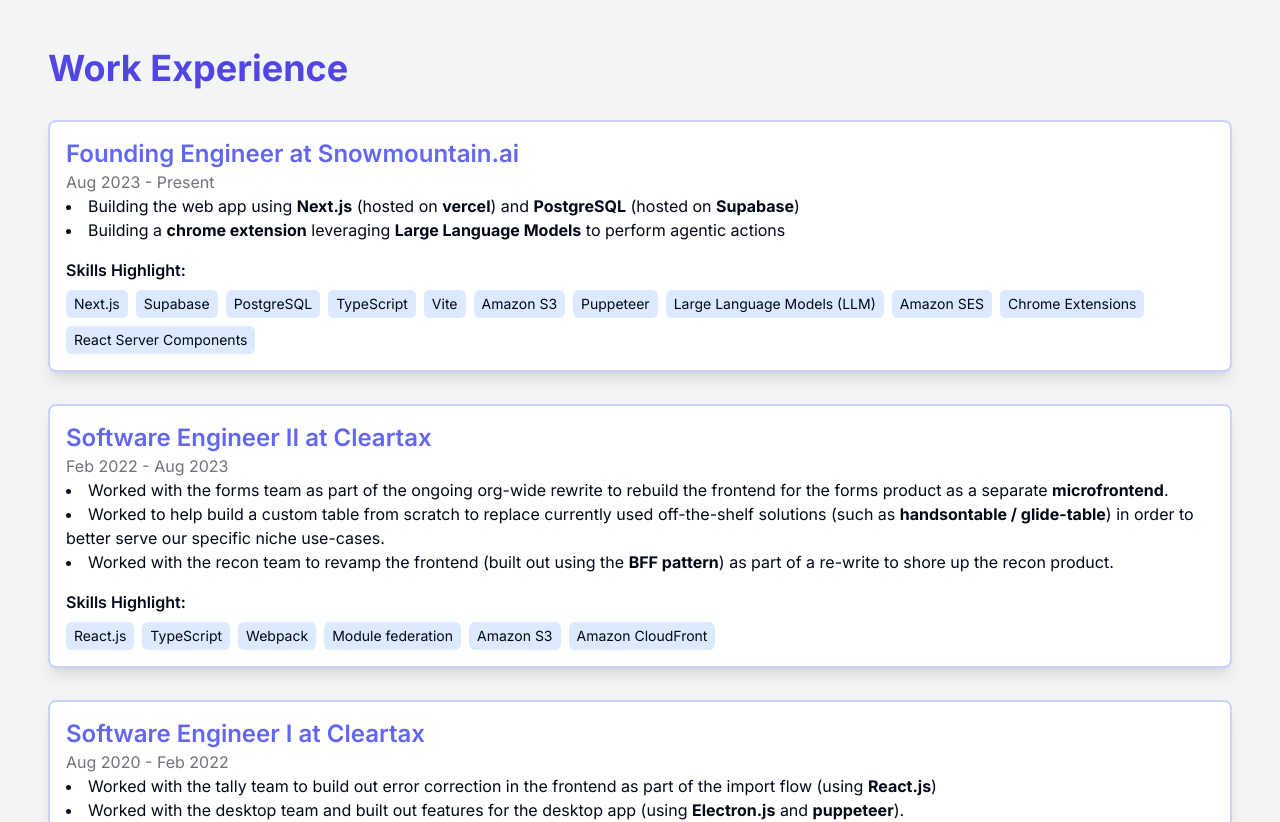
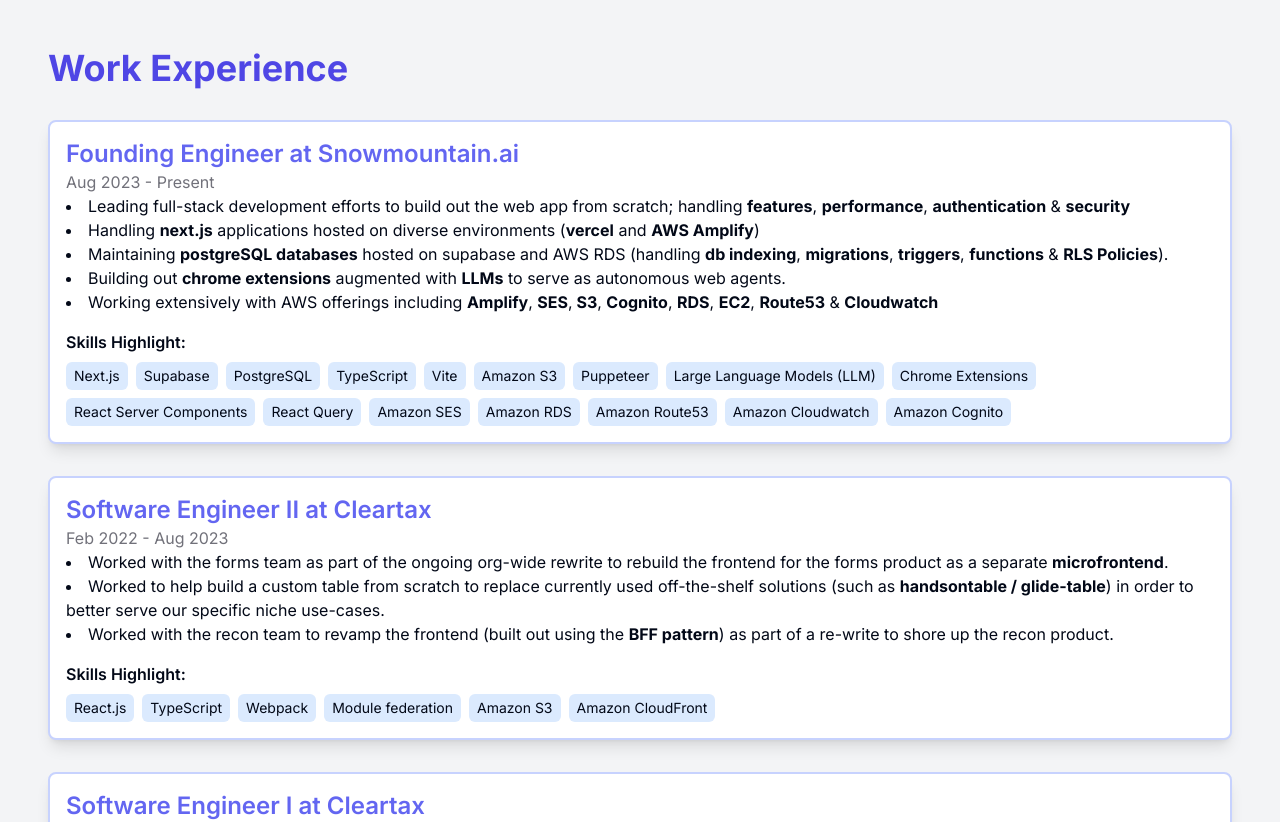
Before and after one commit to Mohammed-Fayaz/personal-portfolio, a Next.js app: page /work in a window 1280 px wide. Shown: the top 822 px of the page. Built offline with nearby package versions, Linux system fonts and the light colour scheme.

Commit message:
Update work

```diff
--- a/next.config.js
+++ b/next.config.js
@@ -1,4 +1,15 @@
 /** @type {import('next').NextConfig} */
-const nextConfig = {}
+const nextConfig = {
+  images: {
+    remotePatterns: [
+      {
+        protocol: "https",
+        hostname: "projecteuler.net",
+        port: "",
+        pathname: "**",
+      },
+    ],
+  },
+};
 
-module.exports = nextConfig
+module.exports = nextConfig;
--- a/package.json
+++ b/package.json
@@ -3,7 +3,7 @@
   "version": "0.1.0",
   "private": true,
   "scripts": {
-    "dev": "next dev",
+    "dev": "next dev --turbo",
     "build": "next build",
     "start": "next start",
     "lint": "next lint"
@@ -15,7 +15,7 @@
     "clsx": "^2.0.0",
     "framer-motion": "^10.16.4",
     "lucide-react": "^0.290.0",
-    "next": "14.0.0",
+    "next": "latest",
     "next-themes": "^0.2.1",
     "react": "^18",
     "react-dom": "^18",
--- a/src/app/work/page.tsx
+++ b/src/app/work/page.tsx
@@ -15,17 +15,44 @@
           <p className="text-zinc-500 dark:text-zinc-400">Aug 2023 - Present</p>
           <ul className="list-disc list-inside">
             <li>
-              Building the web app using{" "}
-              <span className="font-bold">Next.js</span> (hosted on{" "}
-              <span className="font-bold">vercel</span>) and{" "}
-              <span className="font-bold">PostgreSQL</span> (hosted on{" "}
-              <span className="font-bold">Supabase</span>)
+              Leading full-stack development efforts to build out the web app
+              from scratch; handling <span className="font-bold">features</span>
+              , <span className="font-bold">performance</span>,{" "}
+              <span className="font-bold">authentication</span> &{" "}
+              <span className="font-bold">security</span>
             </li>
             <li>
-              Building a <span className="font-bold">chrome extension</span>{" "}
-              leveraging{" "}
-              <span className="font-bold">Large Language Models</span> to
-              perform agentic actions
+              Handling <span className="font-bold">next.js</span> applications
+              hosted on diverse environments (
+              <span className="font-bold">vercel</span> and{" "}
+              <span className="font-bold">AWS Amplify</span>)
+            </li>{" "}
+            <li>
+              Maintaining{" "}
+              <span className="font-bold">postgreSQL databases</span> hosted on
+              supabase and AWS RDS (handling{" "}
+              <span className="font-bold">db indexing</span>,{" "}
+              <span className="font-bold">migrations</span>,{" "}
+              <span className="font-bold">triggers</span>,{" "}
+              <span className="font-bold">functions</span> &{" "}
+              <span className="font-bold">RLS Policies</span>).
+            </li>{" "}
+            <li>
+              Building out <span className="font-bold">chrome extensions</span>{" "}
+              augmented with <span className="font-bold">LLMs</span> to serve as
+              autonomous web agents.
+            </li>{" "}
+            <li>
+              {" "}
+              Working extensively with AWS offerings including{" "}
+              <span className="font-bold">Amplify</span>,{" "}
+              <span className="font-bold">SES</span>,
+              <span className="font-bold"> S3</span>,{" "}
+              <span className="font-bold">Cognito</span>,{" "}
+              <span className="font-bold">RDS</span>,{" "}
+              <span className="font-bold">EC2</span>,{" "}
+              <span className="font-bold">Route53</span> &{" "}
+              <span className="font-bold">Cloudwatch</span>
             </li>
           </ul>
           <Skills
@@ -38,9 +65,14 @@
               "Amazon S3",
               "Puppeteer",
               "Large Language Models (LLM)",
-              "Amazon SES",
               "Chrome Extensions",
               "React Server Components",
+              "React Query",
+              "Amazon SES",
+              "Amazon RDS",
+              "Amazon Route53",
+              "Amazon Cloudwatch",
+              "Amazon Cognito",
             ]}
           />
         </div>
```
Also changed, not shown: 1 other file (tests, documents, lock files or other folders).
